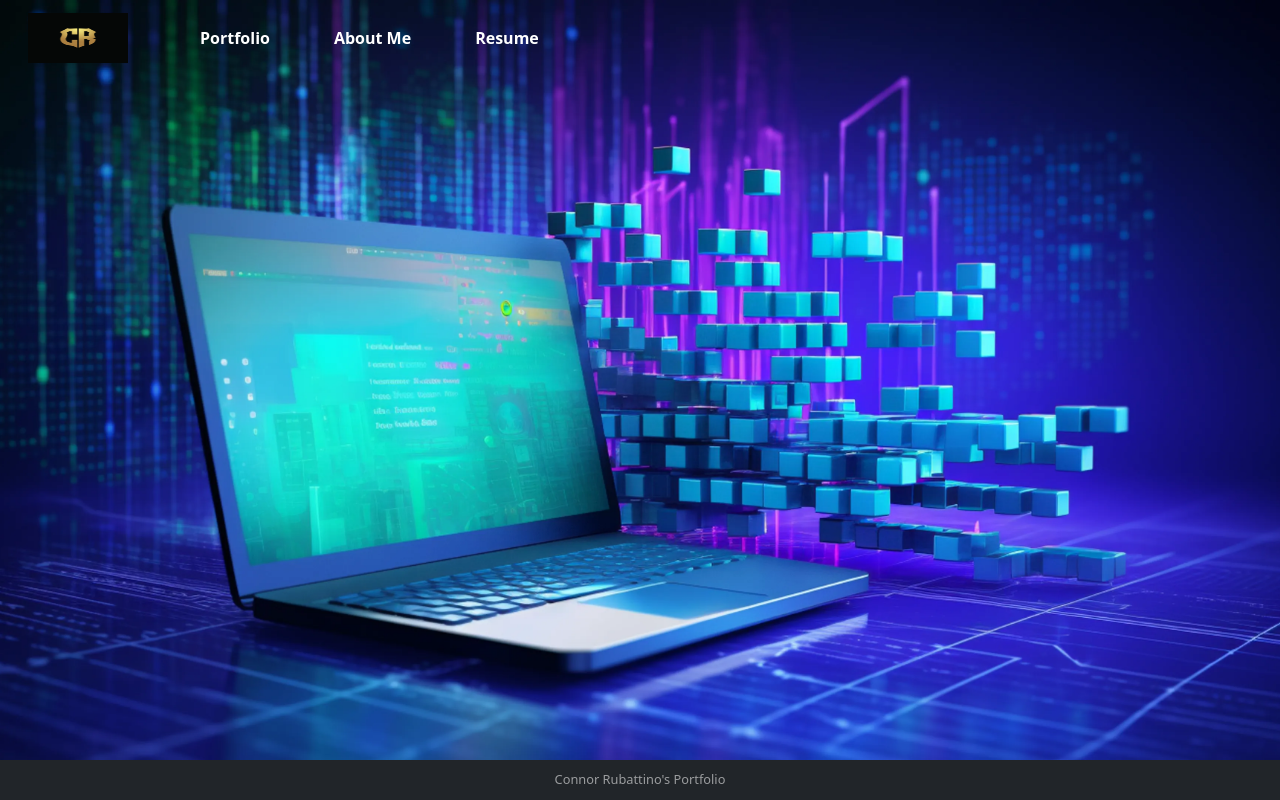
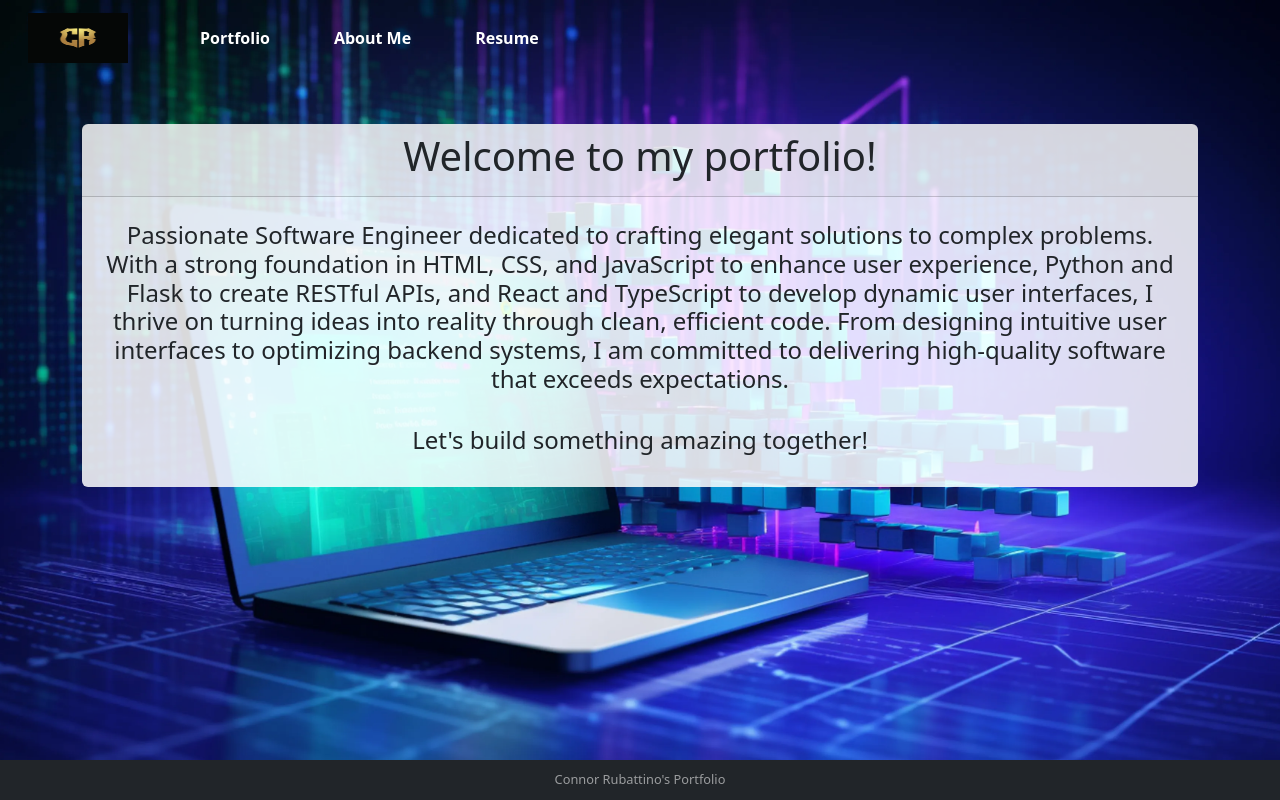
Before and after one commit to connorrubattino/cr_portfolio, a React (Vite) app: page / in a window 1280 px wide. Built offline with nearby package versions, Linux system fonts and the light colour scheme.

Commit message:
added card to homepage

```diff
--- a/main.css
+++ b/main.css
@@ -16,3 +16,7 @@ body {
 .hovered .navbar-link:hover {
   transform: scale(1.3); /* Make the Navbar items 10% bigger on hover */
 }
+
+.card.bg-white-transparent {
+  background-color: rgba(255, 255, 255, 0.85);
+}
--- a/src/views/Home.tsx
+++ b/src/views/Home.tsx
@@ -1,10 +1,27 @@
+import Button from 'react-bootstrap/Button';
+import Card from 'react-bootstrap/Card';
+
 
 type Props = {}
 export default function
 ({}: Props) {
   return (
     <div className="home">
-
+    <Card className="card bg-white-transparent border-0 text-center mt-5 text-dark font-weight-bold">
+      <Card.Header><h1 >Welcome to my portfolio!</h1></Card.Header>
+      <Card.Body>
+        <Card.Text className='p-2' style={{ fontWeight: 'bold' }}>
+        <h4>
+        Passionate Software Engineer dedicated to crafting elegant solutions to complex problems. With a strong foundation in HTML, CSS, and JavaScript to enhance user experience, Python and Flask to create RESTful APIs, and React and TypeScript to develop dynamic user interfaces, I thrive on turning ideas into reality through clean, efficient code. From designing intuitive user interfaces to optimizing backend systems, I am committed to delivering high-quality software that exceeds expectations.
+        </h4>
+        </Card.Text>
+        <Card.Text className='pb-2' style={{ fontWeight: 'bold' }}>
+        <h4>
+        Let's build something amazing together!
+        </h4>
+        </Card.Text>
+      </Card.Body>
+    </Card>
     </div>
   )
 }
```
